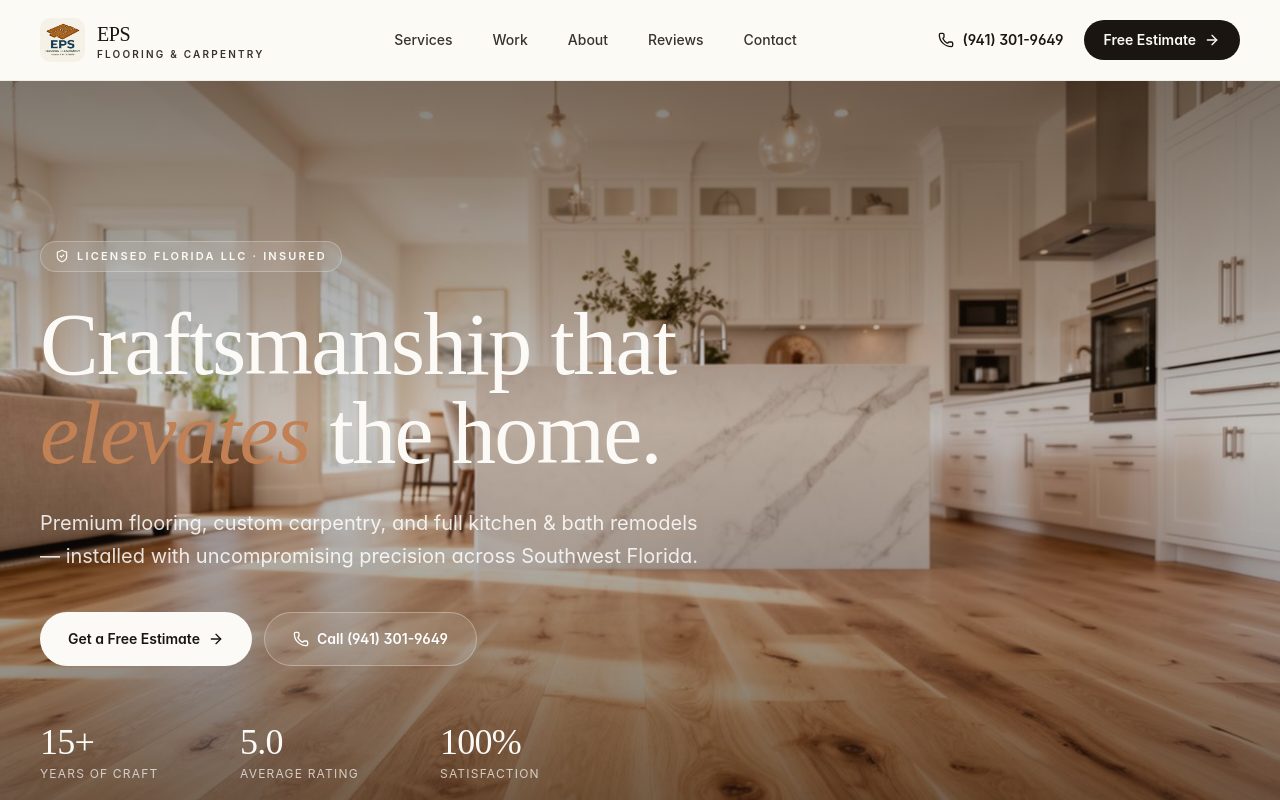
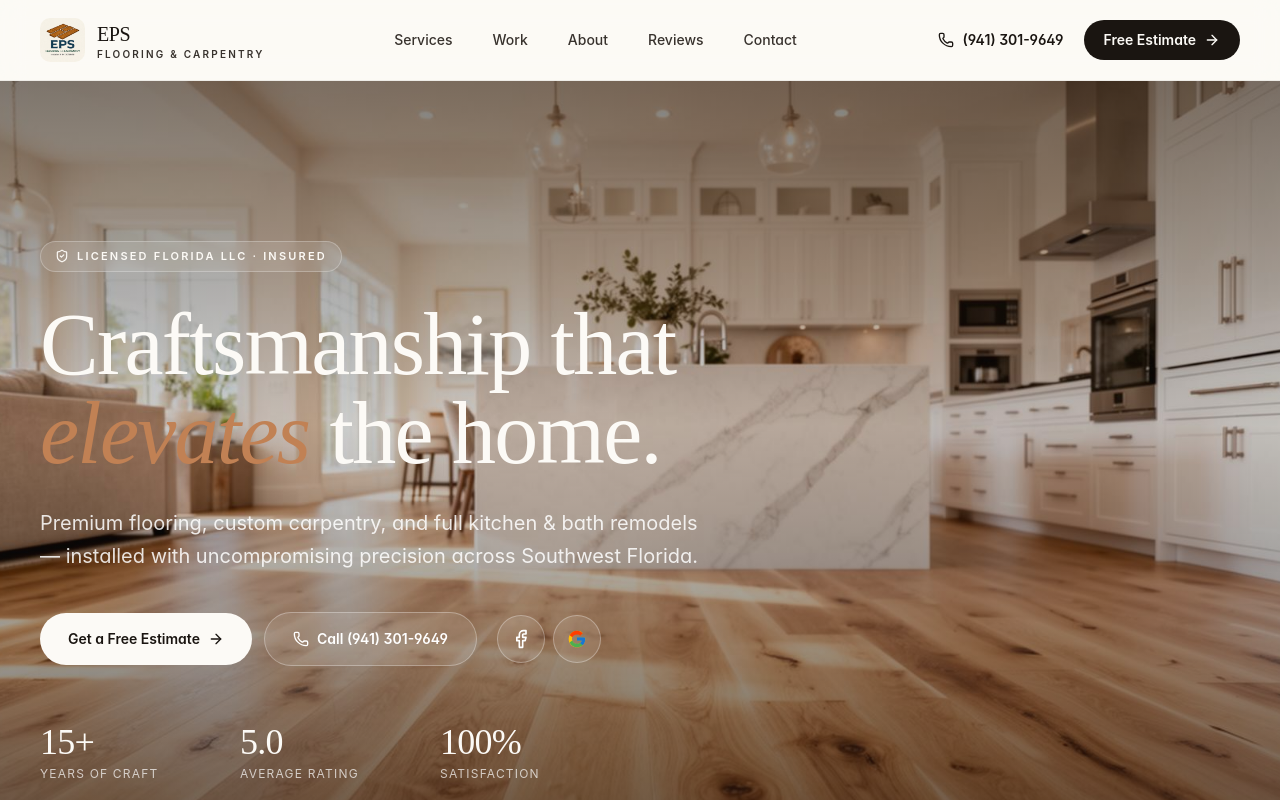
Before and after one commit to ProProgrammer5Star/pine-craft-showcase, a React (Vite) app: page / in a window 1280 px wide. Shown: the top 800 px of the page. Built offline with nearby package versions, Linux system fonts and the light colour scheme.

Commit message:
Changes
Co-authored-by: ProProgrammer5Star <170811647+ProProgrammer5Star@users.noreply.github.com>

```diff
--- a/src/App.tsx
+++ b/src/App.tsx
@@ -186,14 +186,40 @@ function Hero() {
           <p className="mt-7 text-lg md:text-xl text-white/85 max-w-2xl leading-relaxed animate-fade-up-delay-2">
             Premium flooring, custom carpentry, and full kitchen & bath remodels — installed with uncompromising precision across Southwest Florida.
           </p>
-          <div className="mt-10 flex flex-wrap gap-3 animate-fade-up-delay-3">
+          <div className="mt-10 flex flex-wrap items-center gap-3 animate-fade-up-delay-3">
             <a href="#contact" className="inline-flex items-center gap-2 rounded-full bg-[color:var(--ivory)] hover:bg-white text-[color:var(--ink)] px-7 py-4 text-sm font-semibold shadow-[var(--shadow-lift)] transition">
               Get a Free Estimate <ArrowRight className="h-4 w-4" />
             </a>
             <a href={PHONE_HREF} className="inline-flex items-center gap-2 rounded-full bg-white/10 hover:bg-white/20 border border-white/30 text-white px-7 py-4 text-sm font-semibold backdrop-blur transition">
               <Phone className="h-4 w-4" /> Call {PHONE_DISPLAY}
             </a>
+            <div className="flex items-center gap-2 sm:ml-2">
+              <a
+                href={FACEBOOK_URL}
+                target="_blank"
+                rel="noopener noreferrer"
+                aria-label="Visit our Facebook page"
+                className="inline-flex h-12 w-12 items-center justify-center rounded-full bg-white/10 hover:bg-white/20 border border-white/30 text-white backdrop-blur transition-transform duration-300 hover:-translate-y-0.5 hover:scale-105"
+              >
+                <Facebook className="h-5 w-5" />
+              </a>
+              <a
+                href={GOOGLE_REVIEWS_URL}
+                target="_blank"
+                rel="noopener noreferrer"
+                aria-label="Read our Google reviews"
+                className="inline-flex h-12 w-12 items-center justify-center rounded-full bg-white/10 hover:bg-white/20 border border-white/30 text-white backdrop-blur transition-transform duration-300 hover:-translate-y-0.5 hover:scale-105"
+              >
+                <svg viewBox="0 0 48 48" className="h-5 w-5" aria-hidden="true">
+                  <path fill="#FFC107" d="M43.6 20.5H42V20H24v8h11.3c-1.6 4.6-6 8-11.3 8-6.6 0-12-5.4-12-12s5.4-12 12-12c3.1 0 5.8 1.2 7.9 3l5.7-5.7C34.5 6.1 29.5 4 24 4 12.9 4 4 12.9 4 24s8.9 20 20 20 20-8.9 20-20c0-1.3-.1-2.4-.4-3.5z"/>
+                  <path fill="#FF3D00" d="M6.3 14.7l6.6 4.8C14.7 16 19 13 24 13c3.1 0 5.8 1.2 7.9 3l5.7-5.7C34.5 6.1 29.5 4 24 4 16.3 4 9.7 8.3 6.3 14.7z"/>
+                  <path fill="#4CAF50" d="M24 44c5.4 0 10.3-2.1 14-5.4l-6.5-5.5C29.6 34.6 26.9 35.5 24 35.5c-5.3 0-9.7-3.4-11.3-8l-6.5 5C9.6 39.6 16.2 44 24 44z"/>
+                  <path fill="#1976D2" d="M43.6 20.5H42V20H24v8h11.3c-.8 2.3-2.3 4.2-4.2 5.6l6.5 5.5C41.9 35.5 44 30.1 44 24c0-1.3-.1-2.4-.4-3.5z"/>
+                </svg>
+              </a>
+            </div>
           </div>
+
           <div className="mt-14 grid grid-cols-3 gap-6 max-w-xl animate-fade-up-delay-3">
             {[
               { k: "15+", v: "Years of Craft" },
```
